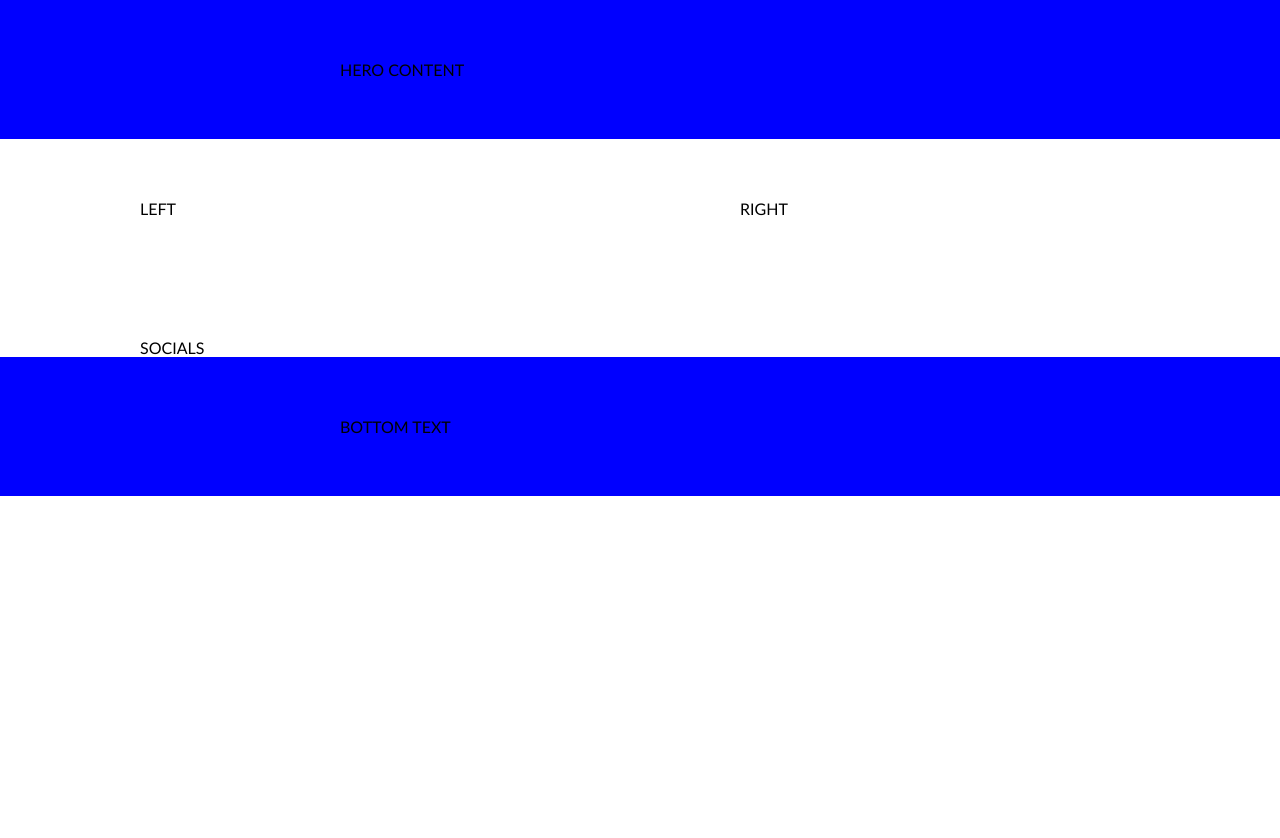
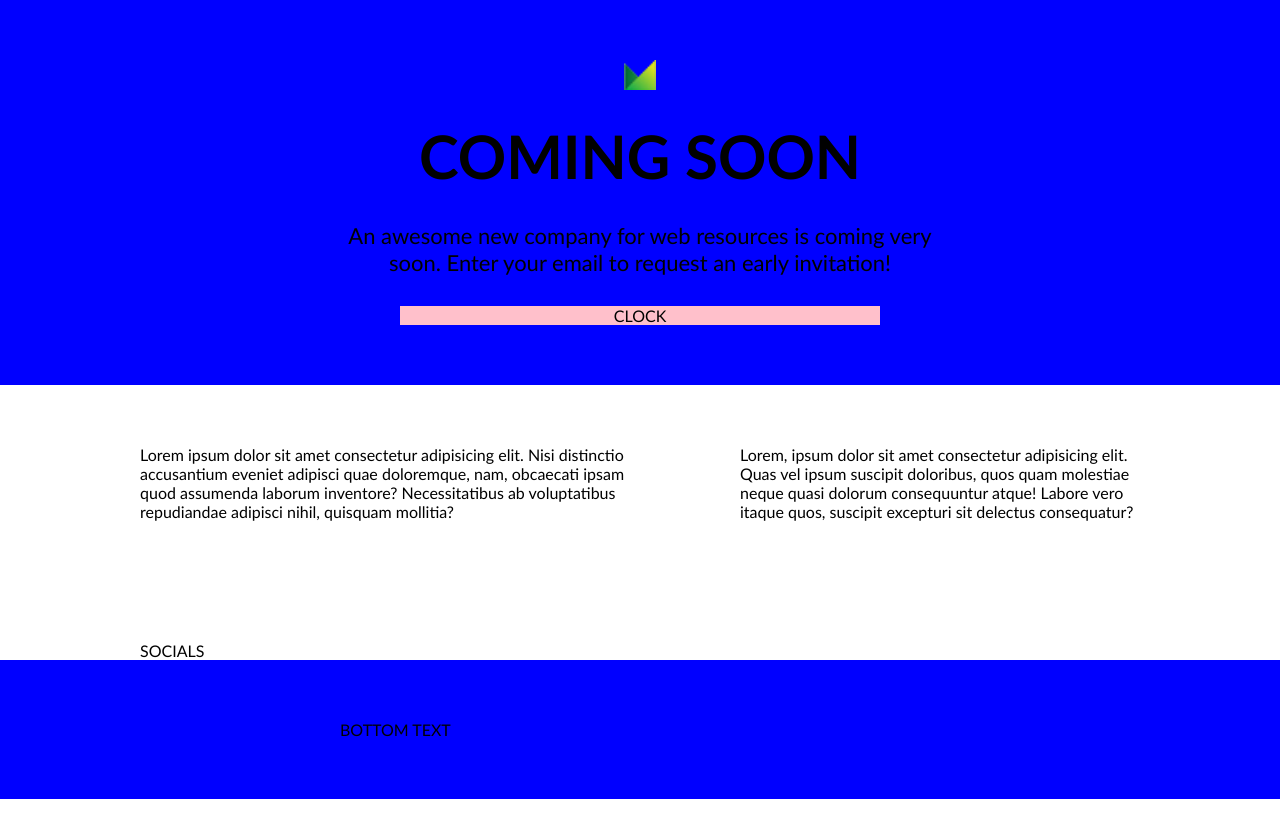
Before and after one commit to domukasm/04-coming-soon, a website: page index.html in a window 1280 px wide. Before the commit the page ends 800 px from the top, so only its background shows below. Drawn offline with Linux system fonts and the light colour scheme.

Commit message:
Hero style

```diff
--- a/css/base/layout.css
+++ b/css/base/layout.css
@@ -5,24 +5,24 @@
 }
 
 .container > .row {
-    display: inline-block;
+    display: flex;
+    justify-content: space-between;
+    flex-wrap: wrap;
+    gap: 60px 0;
     width: 1000px;
     margin-left: calc(50% - 500px);
 }
 
 .container > .short-row {
-    display: inline-block;
     width: 600px;
     margin-left: calc(50% - 300px);
 }
 
 .container > .row > .left {
     width: 50%;
-    float: left;
 }
 .container > .row > .right {
     width: 40%;
-    float: right;
 }
 
 @media (max-width: 1100px) {
@@ -44,6 +44,7 @@
         padding-left: 20px;
         padding-right: 20px;
     }
+
     .container > .row,
     .container > .short-row {
         width: 100%;
@@ -51,7 +52,6 @@
     }
     .container > .row > .left {
         width: 100%;
-        margin-bottom: 60px;
     }
     .container > .row > .right {
         width: 100%;
--- a/css/pages/home.css
+++ b/css/pages/home.css
@@ -0,0 +1,25 @@
+.container > .hero {
+    display: flex;
+    flex-direction: column;
+    align-items: center;
+    gap: 30px;
+    text-align: center;
+}
+
+.logo {
+    height: 30px;
+}
+
+.main-title {
+    font-size: 60px;
+    text-transform: uppercase;
+}
+
+.main-description {
+    font-size: 22px;
+}
+
+.clock {
+    width: 80%;
+    background-color: pink;
+}
--- a/index.html
+++ b/index.html
@@ -24,18 +24,23 @@
 </head>
 <body>
     <section class="container bg-blue">
-        <div class="short-row">
-            HERO CONTENT
+        <div class="short-row hero">
+            <img class="logo" src="./img/logo.png" alt="logo">
+            <h1 class="main-title">Coming Soon</h1>
+            <p class="main-description">An awesome new company for web resources is coming very soon. Enter your email to request an early invitation!</p>
+            <div class="clock">
+                CLOCK
+            </div>
         </div>
     </section>
 
     <section class="container">
         <div class="row">
             <div class="left">
-                LEFT
+                Lorem ipsum dolor sit amet consectetur adipisicing elit. Nisi distinctio accusantium eveniet adipisci quae doloremque, nam, obcaecati ipsam quod assumenda laborum inventore? Necessitatibus ab voluptatibus repudiandae adipisci nihil, quisquam mollitia?
             </div>
             <div class="right">
-                RIGHT
+                Lorem, ipsum dolor sit amet consectetur adipisicing elit. Quas vel ipsum suscipit doloribus, quos quam molestiae neque quasi dolorum consequuntur atque! Labore vero itaque quos, suscipit excepturi sit delectus consequatur?
             </div>
         </div>
     </section>
```
